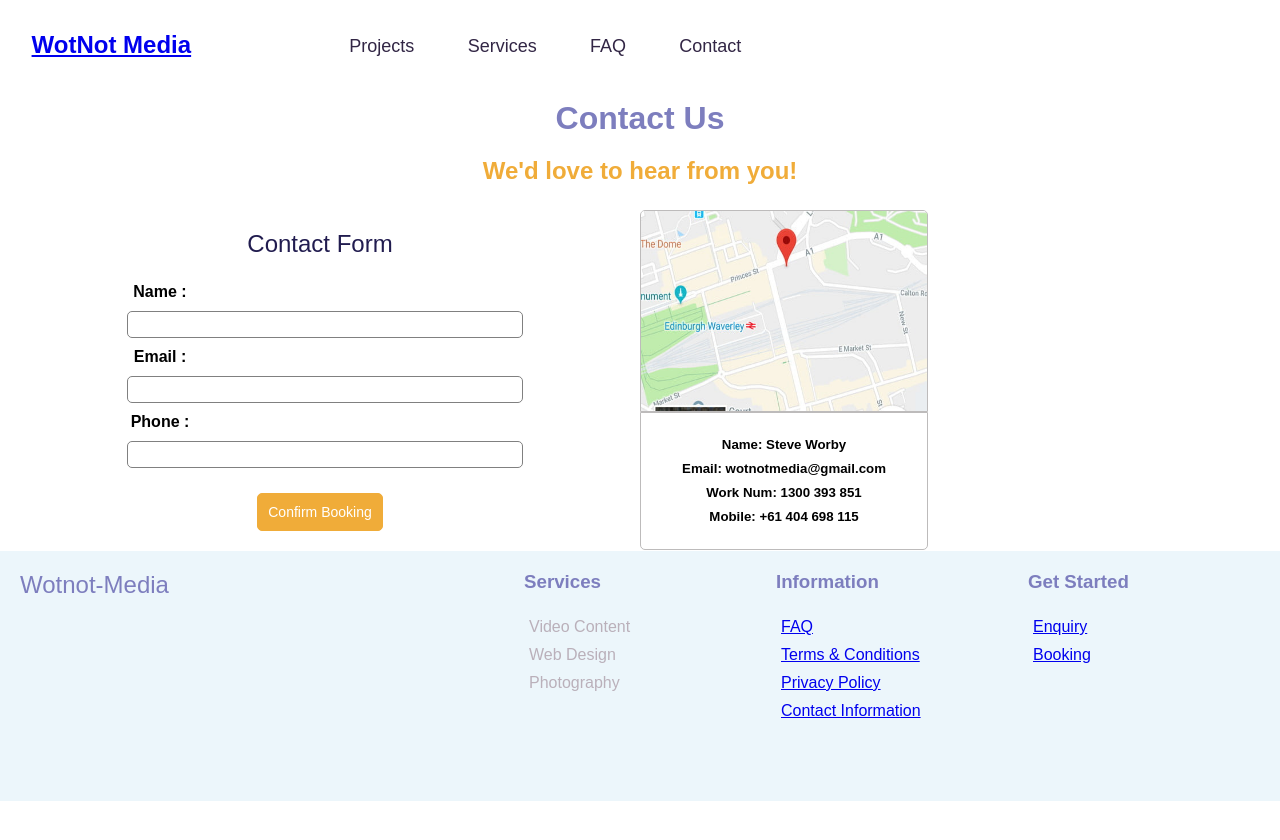
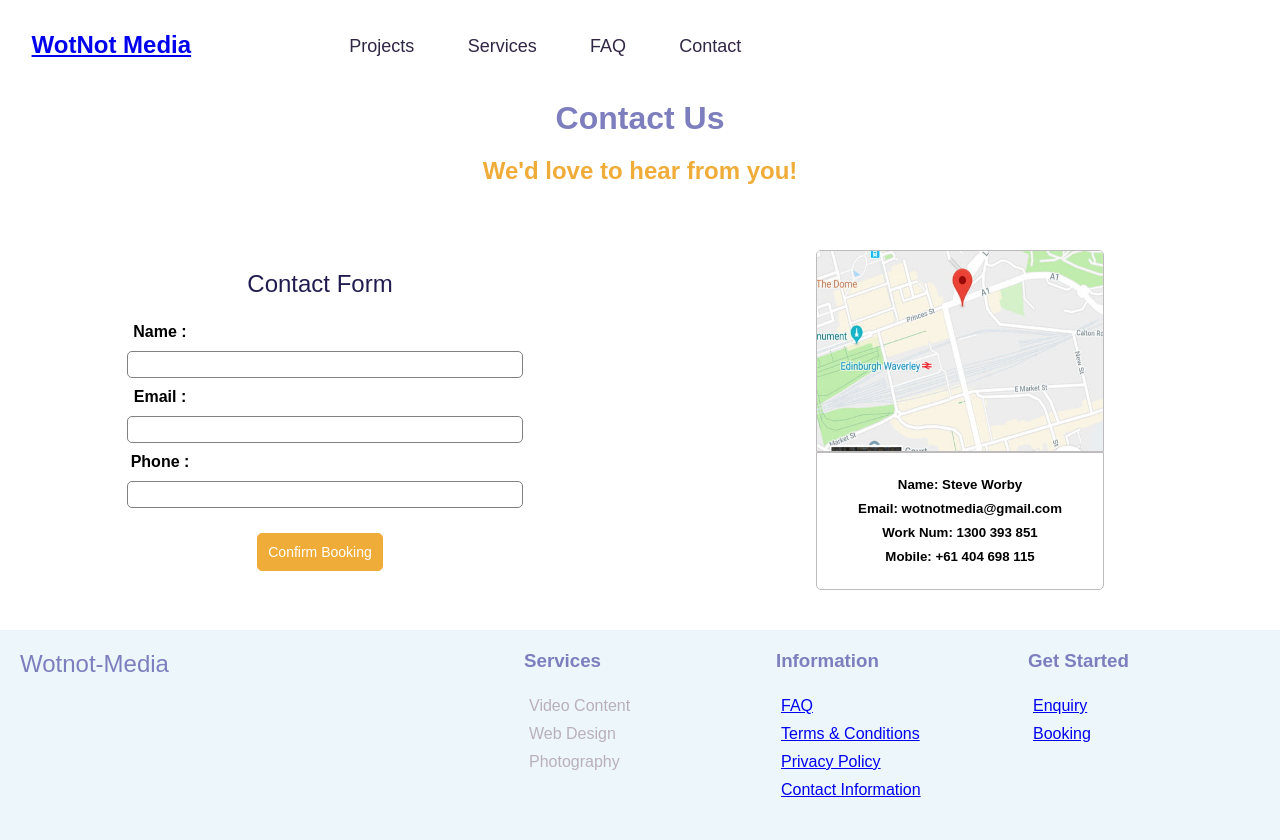
Before and after one commit to WClifford1/wotnot-media, a React (Create React App) app in the folder client/: page /contact in a window 1280 px wide. Shown: the top 840 px of the page. Before the commit the page ends 801 px from the top, so only its background shows below. Built offline with nearby package versions, Linux system fonts and the light colour scheme.

Commit message:
styling changes

```diff
--- a/client/src/App.css
+++ b/client/src/App.css
@@ -372,11 +372,11 @@
   display: -webkit-box;
   display: -ms-flexbox;
   display: flex;
-  -webkit-box-orient: vertical;
-  -webkit-box-direction: normal;
-      -ms-flex-direction: column;
-          flex-direction: column;
   width: 100%;
+  -webkit-box-pack: center;
+      -ms-flex-pack: center;
+          justify-content: center;
+  padding: 40px 0 40px 0;
 }
 
 .contact-cont .contact-details .contact-card {
@@ -430,6 +430,10 @@
           transform: scale(1.5);
 }
 
+.question-cont .accordion__button + .accordion__content {
+  display: block;
+}
+
 .question-cont .accordion__button--active {
   background: #555555;
   display: block;
@@ -453,12 +457,10 @@
 }
 
 .question-cont .accordion__content {
-  overflow: hidden;
-  max-height: 0;
-  -webkit-transition: max-height 0.2s;
-  transition: max-height 0.2s;
   padding: 0 15px;
   background: #eee;
+  display: none;
+  overflow: auto;
 }
 
 .servp-title {
--- a/client/src/Styles/_Contact.scss
+++ b/client/src/Styles/_Contact.scss
@@ -91,9 +91,12 @@ $off-black: #322645;
 
     .contact-details {
         display: flex;
-        flex-direction: column;
+        // flex-direction: column;
         width: 100%;
         // border: 2px solid red;
+        // text-align: center;
+        justify-content: center;
+        padding: 40px 0 40px 0;
 
 
         .contact-card {
--- a/client/src/components/Faq.jsx
+++ b/client/src/components/Faq.jsx
@@ -27,7 +27,7 @@ export default class Faq extends Component {
             <div className="question-cont">
                 <h1>Frequently Asked Questions</h1>
                 <div className="accordion">
-                    <button type="button" className={ this.state.toggle ? "accordion__button" : "accordion__button--active"} onClick={this.onClick}>Expand Content</button>
+                    <button type="button" className={ this.state.toggle ? "accordion__button" : "accordion__button--active"} onClick={this.onClick}>Does Will belong in a jungle</button>
                     <div className="accordion__content">
                         <p>
                             Lorem ipsum dolor sit amet consectetur adipisicing elit. Cum neque, tempora totam obcaecati odit expedita vero sunt nobis placeat? Natus?
```
Also changed, not shown: client/src/Styles/_Faq.scss (+8 -3 lines), 1 other file (tests, documents, lock files or other folders).
